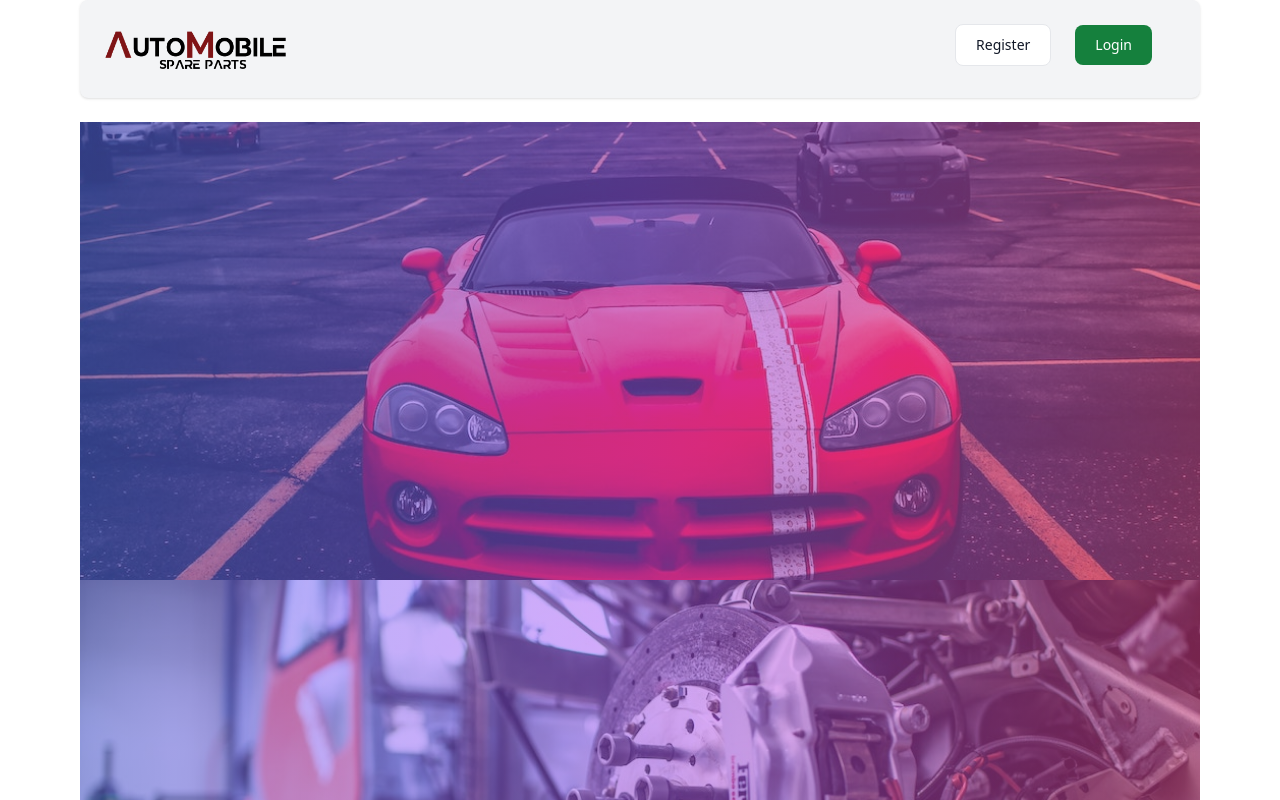
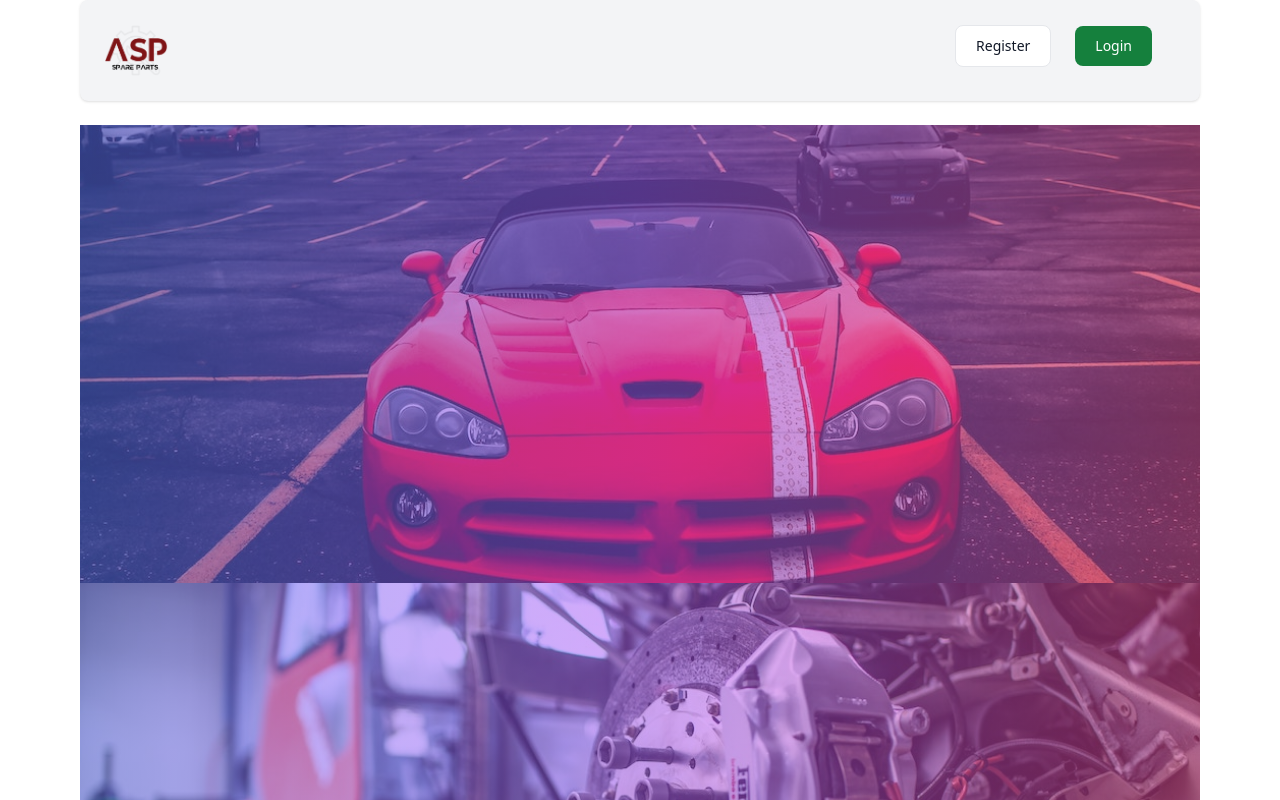
Before and after one commit to Y4S2-SASA/ASP-FE-VULNERABILITIES-FIXED, a React (Create React App) app: page / in a window 1280 px wide. Shown: the top 800 px of the page. Built offline with nearby package versions, Linux system fonts and the light colour scheme; what tw-elements would draw is missing.

Commit message:
preview header logo change

```diff
--- a/src/components/PreviewPage/PreviewHeader.jsx
+++ b/src/components/PreviewPage/PreviewHeader.jsx
@@ -6,7 +6,12 @@ export default function PreviewHeader() {
         <div className="p-4 bg-gray-100 rounded-lg shadow md:flex md:items-center md:justify-between md:p-6 dark:bg-gray-800">
                 <span className="text-sm text-gray-500 sm:text-center dark:text-gray-400">
                     <a href="/">
-                        <img className="rounded-t-lg w-1/2 md:w-48" src="images/automobile.png" alt="" />
+                        <img
+                            className="rounded-t-lg w-0 md:w-16"
+                            src="images/asplogo.png"
+                            alt=""
+                            loading="lazy"
+                        />
                     </a>
                 </span>
                 <ul className="flex flex-wrap items-center mt-3 text-sm text-gray-500 dark:text-gray-400 sm:mt-0">
```
